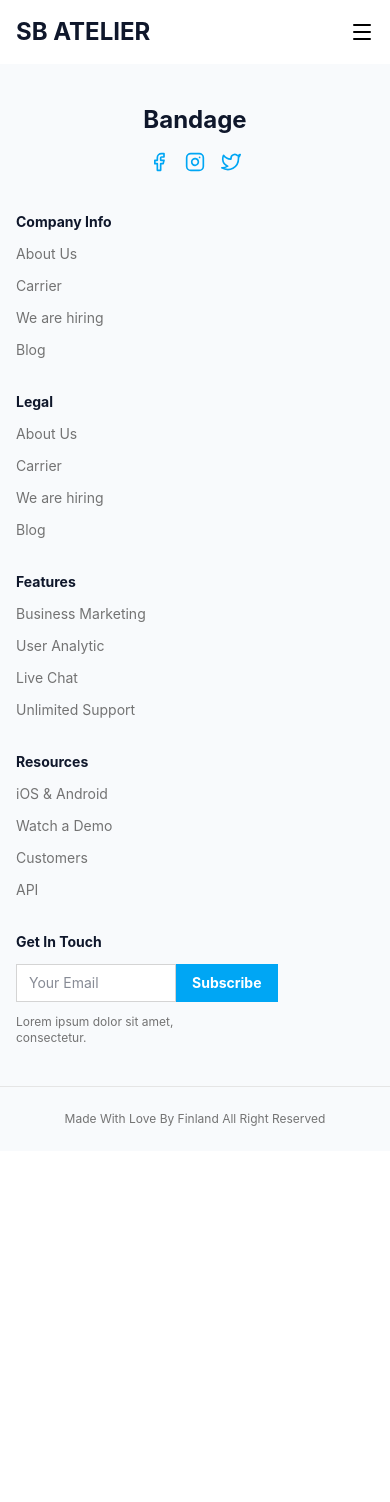
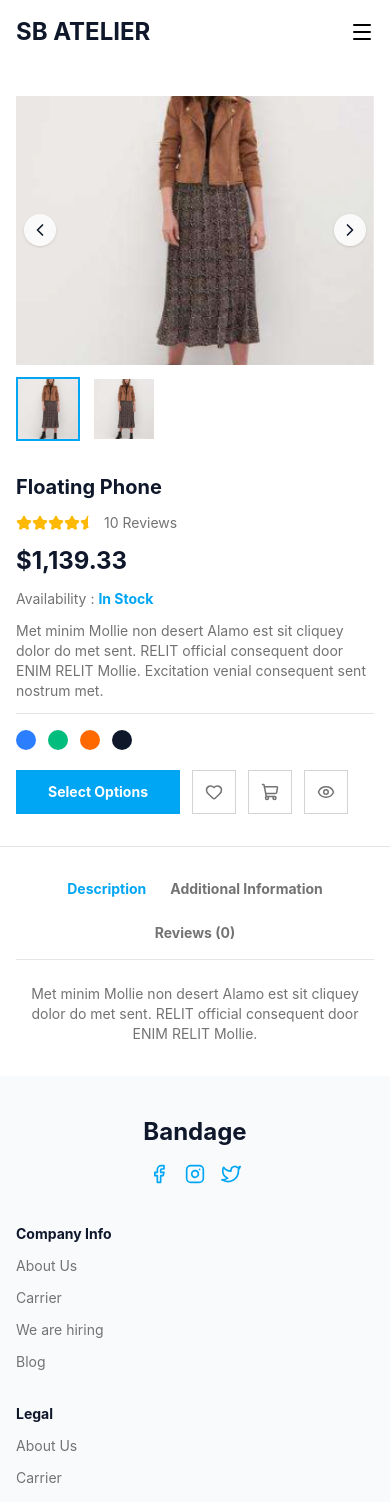
Before and after one commit to sinembaglar/e-commerce-project, a React app in the folder frontend/: page /product/1 in a window 390 px wide. Shown: the top 1502 px of the page. Before the commit the page ends 1151 px from the top, so only its background shows below. Built offline with nearby package versions, Linux system fonts and the light colour scheme; the HTML template or start-up script is replaced by a standard one.

Commit message:
T04: Product Detail Page - mobile/desktop views, dynamic routing, clickable ProductCard

```diff
--- a/frontend/src/components/ProductCard.jsx
+++ b/frontend/src/components/ProductCard.jsx
@@ -1,3 +1,4 @@
+import { Link } from 'react-router-dom'
 import ss2Img from '../assets/imgs/ss2.png'
 
 const colorClasses = {
@@ -7,9 +8,9 @@ const colorClasses = {
   black: 'bg-slate-900',
 }
 
-function ProductCard({ name, category, originalPrice, salePrice, colors = [] }) {
+function ProductCard({ id, name, category, originalPrice, salePrice, colors = [] }) {
   return (
-    <div className="flex flex-col items-center gap-1 text-center">
+    <Link to={`/product/${id}`} className="flex flex-col items-center gap-1 text-center">
       <div className="flex aspect-[3/4] w-full overflow-hidden">
         <img src={ss2Img} alt={name} className="h-full w-full object-cover" />
       </div>
@@ -24,7 +25,7 @@ function ProductCard({ name, category, originalPrice, salePrice, colors = [] })
           <span key={color} className={`h-3 w-3 rounded-full ${colorClasses[color]}`} />
         ))}
       </div>
-    </div>
+    </Link>
   )
 }
 
--- a/frontend/src/layout/PageContent.jsx
+++ b/frontend/src/layout/PageContent.jsx
@@ -1,6 +1,7 @@
 import { Switch, Route } from 'react-router-dom'
 import HomePage from '../pages/HomePage'
 import ShopPage from '../pages/ShopPage'
+import ProductDetailPage from '../pages/ProductDetailPage'
 
 function PageContent() {
   return (
@@ -8,6 +9,7 @@ function PageContent() {
       <Switch>
         <Route exact path="/" component={HomePage} />
         <Route exact path="/shop" component={ShopPage} />
+        <Route exact path="/product/:id" component={ProductDetailPage} />
       </Switch>
     </main>
   )
--- /dev/null
+++ b/frontend/src/pages/ProductDetailPage.jsx
@@ -0,0 +1,174 @@
+import { useState } from 'react'
+import { useParams } from 'react-router-dom'
+import {
+  ChevronLeft,
+  ChevronRight,
+  Star,
+  StarHalf,
+  Heart,
+  ShoppingCart,
+  Eye,
+} from 'lucide-react'
+import ss2Img from '../assets/imgs/ss2.png'
+
+const galleryImages = [ss2Img, ss2Img]
+
+const colorClasses = {
+  blue: 'bg-blue-500',
+  green: 'bg-emerald-500',
+  orange: 'bg-orange-500',
+  black: 'bg-slate-900',
+}
+
+const colors = ['blue', 'green', 'orange', 'black']
+
+const tabs = [
+  { id: 'description', label: 'Description' },
+  { id: 'additional', label: 'Additional Information' },
+  { id: 'reviews', label: 'Reviews (0)' },
+]
+
+function ProductDetailPage() {
+  const { id } = useParams()
+  const [activeImage, setActiveImage] = useState(0)
+  const [activeTab, setActiveTab] = useState('description')
+
+  const showPrev = () =>
+    setActiveImage((i) => (i === 0 ? galleryImages.length - 1 : i - 1))
+  const showNext = () =>
+    setActiveImage((i) => (i === galleryImages.length - 1 ? 0 : i + 1))
+
+  return (
+    <div className="flex flex-col">
+      <section className="py-8">
+        <div className="container mx-auto flex flex-col gap-8 px-4 lg:flex-row lg:px-10">
+          <div className="flex flex-col gap-3 lg:w-1/2">
+            <div className="relative flex aspect-[4/3] w-full overflow-hidden bg-neutral-100">
+              <img
+                src={galleryImages[activeImage]}
+                alt="Ürün görseli"
+                className="h-full w-full object-cover"
+              />
+              <button
+                type="button"
+                onClick={showPrev}
+                aria-label="Önceki görsel"
+                className="absolute left-2 top-1/2 flex -translate-y-1/2 items-center justify-center rounded-full bg-white/80 p-1.5 text-slate-900 shadow"
+              >
+                <ChevronLeft size={20} />
+              </button>
+              <button
+                type="button"
+                onClick={showNext}
+                aria-label="Sonraki görsel"
+                className="absolute right-2 top-1/2 flex -translate-y-1/2 items-center justify-center rounded-full bg-white/80 p-1.5 text-slate-900 shadow"
+              >
+                <ChevronRight size={20} />
+              </button>
+            </div>
+            <div className="flex gap-3">
+              {galleryImages.map((img, index) => (
+                <button
+                  key={index}
+                  type="button"
+                  onClick={() => setActiveImage(index)}
+                  className={`flex h-16 w-16 overflow-hidden border-2 ${
+                    index === activeImage ? 'border-sky-500' : 'border-transparent'
+                  }`}
+                >
+                  <img src={img} alt="" className="h-full w-full object-cover" />
+                </button>
+              ))}
+            </div>
+          </div>
+
+          <div className="flex flex-col gap-3 lg:w-1/2">
+            <h1 className="text-xl font-bold text-slate-900">Floating Phone</h1>
+            <div className="flex items-center gap-2">
+              <div className="flex items-center text-amber-400">
+                <Star size={16} className="fill-amber-400" />
+                <Star size={16} className="fill-amber-400" />
+                <Star size={16} className="fill-amber-400" />
+                <Star size={16} className="fill-amber-400" />
+                <StarHalf size={16} className="fill-amber-400" />
+              </div>
+              <span className="text-sm text-neutral-500">10 Reviews</span>
+            </div>
+            <span className="text-2xl font-bold text-slate-900">$1,139.33</span>
+            <span className="text-sm text-neutral-500">
+              Availability : <span className="font-bold text-sky-500">In Stock</span>
+            </span>
+            <p className="text-sm text-neutral-500">
+              Met minim Mollie non desert Alamo est sit cliquey dolor do met sent. RELIT
+              official consequent door ENIM RELIT Mollie. Excitation venial consequent sent
+              nostrum met.
+            </p>
+
+            <div className="flex items-center gap-3 border-t border-neutral-200 pt-4">
+              {colors.map((color) => (
+                <span key={color} className={`h-5 w-5 rounded-full ${colorClasses[color]}`} />
+              ))}
+            </div>
+
+            <div className="flex items-center gap-3 pt-2">
+              <button
+                type="button"
+                className="bg-sky-500 px-8 py-3 text-sm font-bold text-white"
+              >
+                Select Options
+              </button>
+              <button
+                type="button"
+                aria-label="Favorilere ekle"
+                className="flex items-center justify-center border border-neutral-300 p-3"
+              >
+                <Heart size={18} className="text-neutral-500" />
+              </button>
+              <button
+                type="button"
+                aria-label="Sepete ekle"
+                className="flex items-center justify-center border border-neutral-300 p-3"
+              >
+                <ShoppingCart size={18} className="text-neutral-500" />
+              </button>
+              <button
+                type="button"
+                aria-label="Hızlı görüntüle"
+                className="flex items-center justify-center border border-neutral-300 p-3"
+              >
+                <Eye size={18} className="text-neutral-500" />
+              </button>
+            </div>
+          </div>
+        </div>
+      </section>
+
+      <section className="border-t border-neutral-200 py-8">
+        <div className="container mx-auto flex flex-col gap-6 px-4 lg:px-10">
+          <div className="flex flex-wrap justify-center gap-6 border-b border-neutral-200 pb-4 lg:justify-start">
+            {tabs.map((tab) => (
+              <button
+                key={tab.id}
+                type="button"
+                onClick={() => setActiveTab(tab.id)}
+                className={`text-sm font-bold ${
+                  activeTab === tab.id ? 'text-sky-500' : 'text-neutral-500'
+                }`}
+              >
+                {tab.label}
+              </button>
+            ))}
+          </div>
+          <p className="text-center text-sm text-neutral-500 lg:text-left">
+            {activeTab === 'description' &&
+              'Met minim Mollie non desert Alamo est sit cliquey dolor do met sent. RELIT official consequent door ENIM RELIT Mollie.'}
+            {activeTab === 'additional' && `Ürün ID: ${id} için ek bilgiler burada listelenecek.`}
+            {activeTab === 'reviews' && 'Henüz yorum yapılmamış.'}
+          </p>
+        </div>
+      </section>
+    </div>
+  )
+}
+
+export default ProductDetailPage
```
